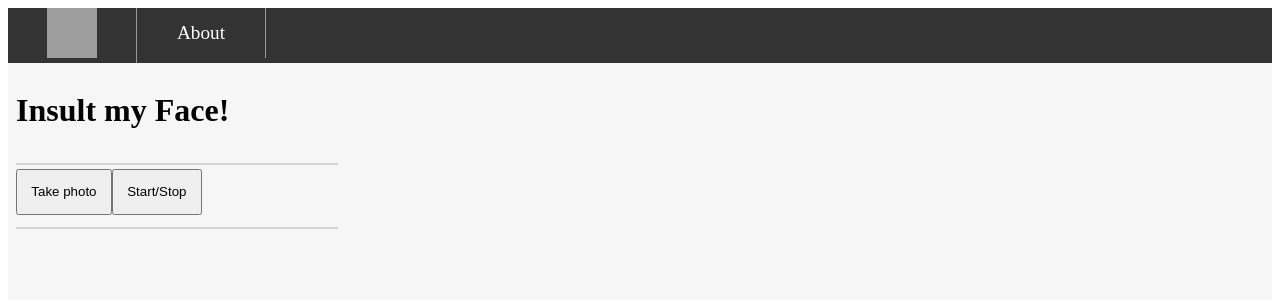
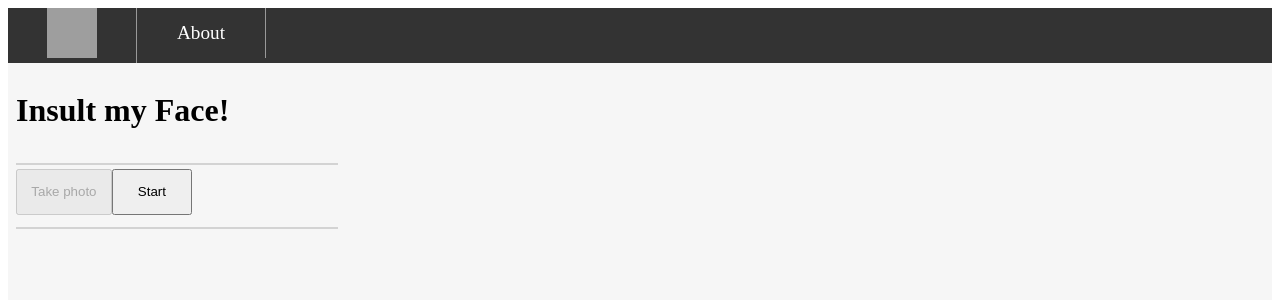
Before and after one commit to angularsen/Insultor, a React app in the folder Insultor.JS/: page /#/ in a window 1280 px wide. Shown: the top 300 px of the page. Built offline with nearby package versions, Linux system fonts and the light colour scheme; no server answers; grey boxes are pictures that could not be loaded; the HTML template or start-up script is replaced by a standard one.

Commit message:
Fix button style

```diff
--- a/Insultor.JS/src/Home.js
+++ b/Insultor.JS/src/Home.js
@@ -43,6 +43,10 @@ class Component extends React.Component
     // if (!width && !height)
     console.log('Render');
 
+    const takePhotoButtonDisabled = !this.state.isPlaying;
+    const startStopButtonText = this.state.isPlaying ? 'Stop' : 'Start';
+    const buttonStyle = { padding: '1em', minWidth: '6em' };
+
     return (
       <div>
         <h1>Insult my Face!</h1>
@@ -50,8 +54,8 @@ class Component extends React.Component
           <video style={{ border: '1px solid lightgrey' }} id="video" ref={this.initVideo} width={width} height={height} onCanPlay={ev => this.videoOnCanPlay(ev)}>Video stream not available.</video>
         </div>
         <div>
-          <button style={{padding: '1em'}} onClick={ev => this.takePhotoOnClick(ev)}>Take photo</button>
-          <button style={{padding: '1em'}} onClick={ev => this.startStopOnClick(ev)}>Start/Stop</button>
+          <button style={buttonStyle} onClick={ev => this.takePhotoOnClick(ev)} disabled={takePhotoButtonDisabled}>Take photo</button>
+          <button style={buttonStyle} onClick={ev => this.startStopOnClick(ev)}>{startStopButtonText}</button>
         </div>
         <canvas style={{border: '1px solid lightgrey'}} id="canvas" ref={this.initCanvas} width={width} height={height}>
         </canvas>
```
